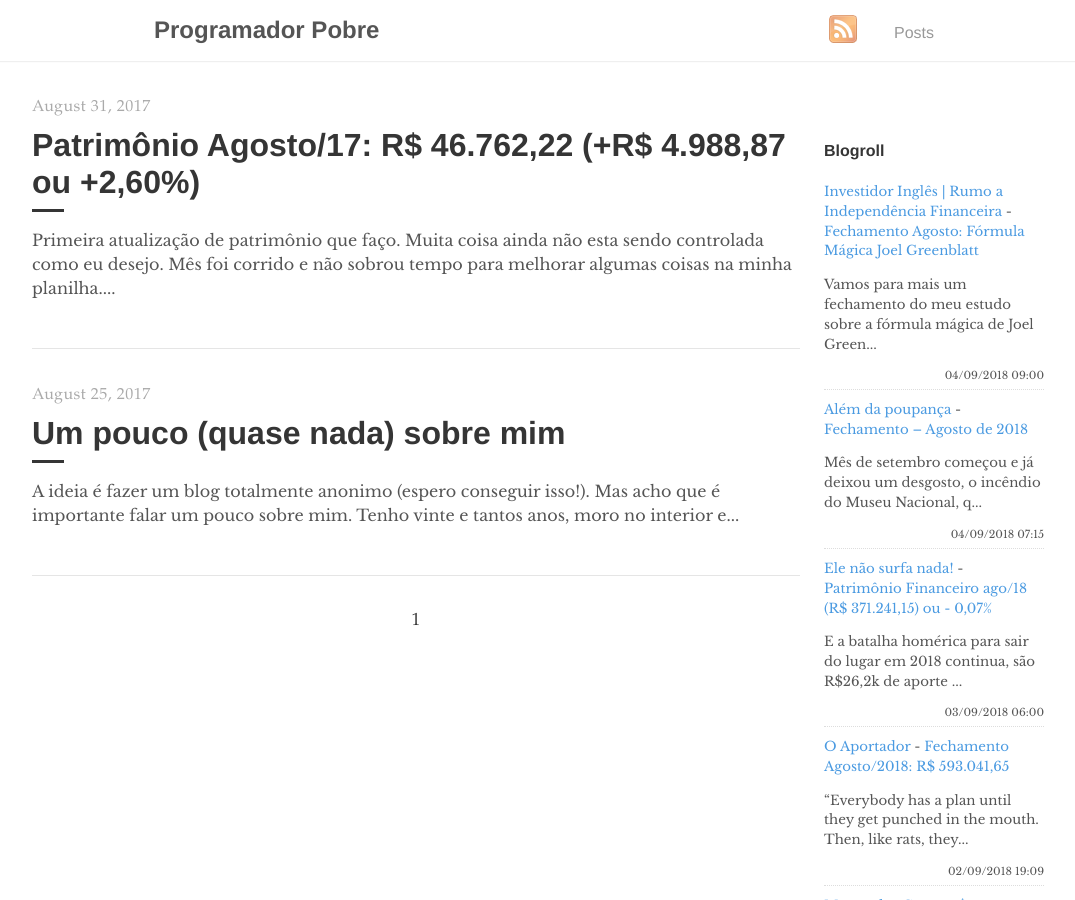
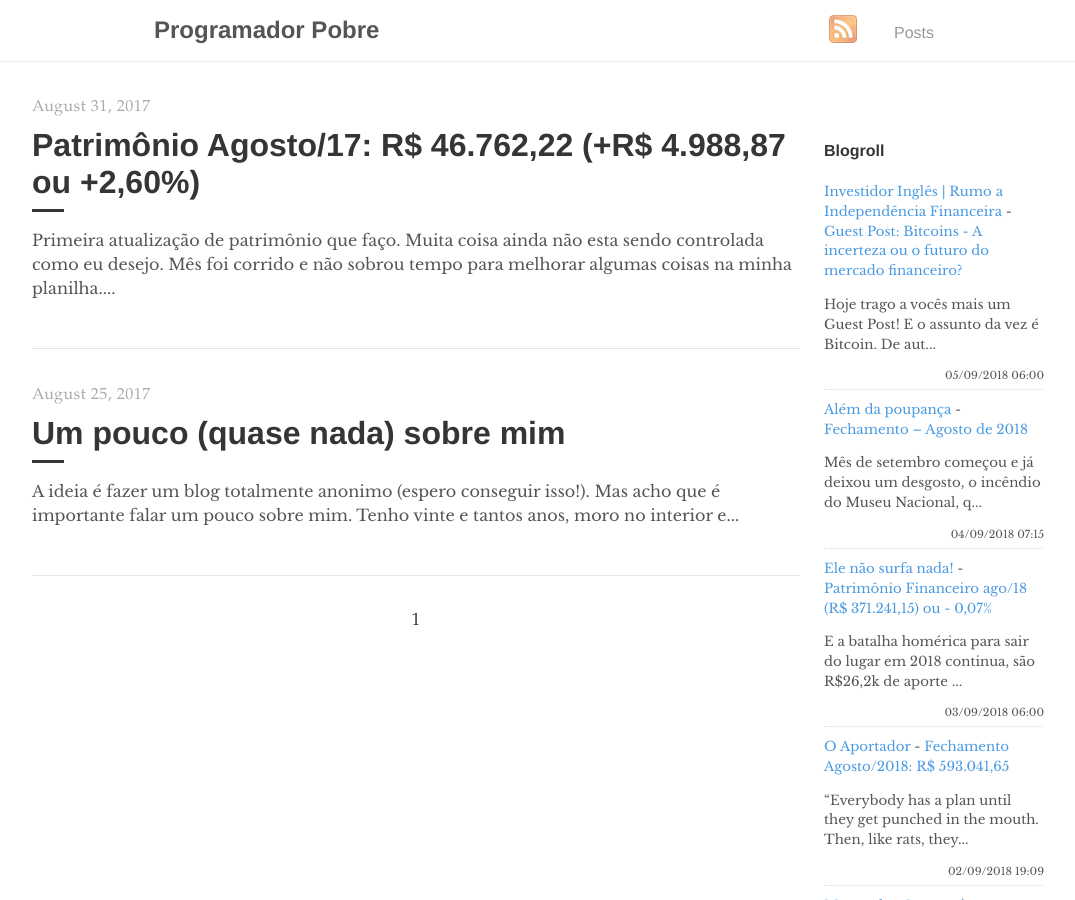
Before and after one commit to programadorpobre/programadorpobre.github.io, a Jekyll site: the page built from index.html, in a window 1280 px wide and 900 px high. Shown: the whole window, without its empty margins (96-1171 px from the left). Built offline with Jekyll 4.4.1, drawn with Linux system fonts in a browser that asks for light colours; the list of posts is cut into pages by our own code; comment, search, counter and statistics services are not loaded.

Commit message:
[ci skip] travis #396

```diff
--- a/_includes/feed-entries.html
+++ b/_includes/feed-entries.html
@@ -1,7 +1,7 @@
 <div class="feed-entry">
-    <a class="feed-entry-site-name" href="https://www.investidoringles.com/">Investidor Inglês | Rumo a Independência Financeira</a> - <a class="feed-entry-title" href="https://www.investidoringles.com/2018/09/fechamento-agosto-formula-magica-greenblatt.html">Fechamento Agosto: Fórmula Mágica Joel Greenblatt</a>
-    <p class="feed-entry-summary">Vamos para mais um fechamento do meu estudo sobre a fórmula mágica de Joel Green...</p>
-    <time datetime="2018-09-04T09:00:00.000-03:00">04/09/2018 09:00</time>
+    <a class="feed-entry-site-name" href="https://www.investidoringles.com/">Investidor Inglês | Rumo a Independência Financeira</a> - <a class="feed-entry-title" href="https://www.investidoringles.com/2018/09/bitcoin-incerteza-ou-o-futuro-do-mercado-financeiro.html">Guest Post: Bitcoins - A incerteza ou o futuro do mercado financeiro?</a>
+    <p class="feed-entry-summary">Hoje trago a vocês mais um Guest Post!&nbsp;E o assunto da vez é Bitcoin. De aut...</p>
+    <time datetime="2018-09-05T06:00:00.000-03:00">05/09/2018 06:00</time>
 </div>
 <div class="feed-entry">
     <a class="feed-entry-site-name" href="https://alemdapoupanca.blogspot.com/">Além da poupança</a> - <a class="feed-entry-title" href="https://alemdapoupanca.blogspot.com/2018/09/fechamento-agosto-de-2018.html">Fechamento – Agosto de 2018</a>
```
